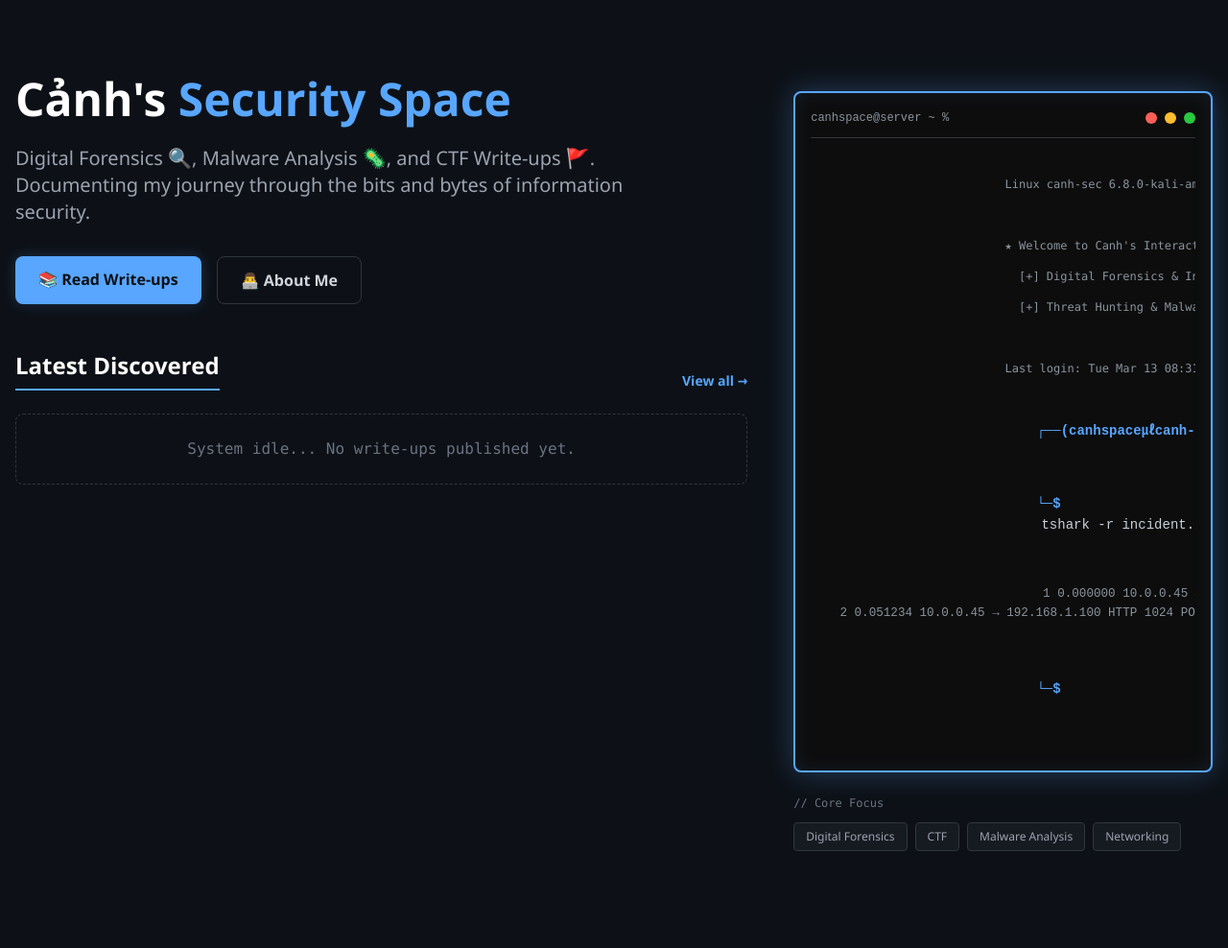
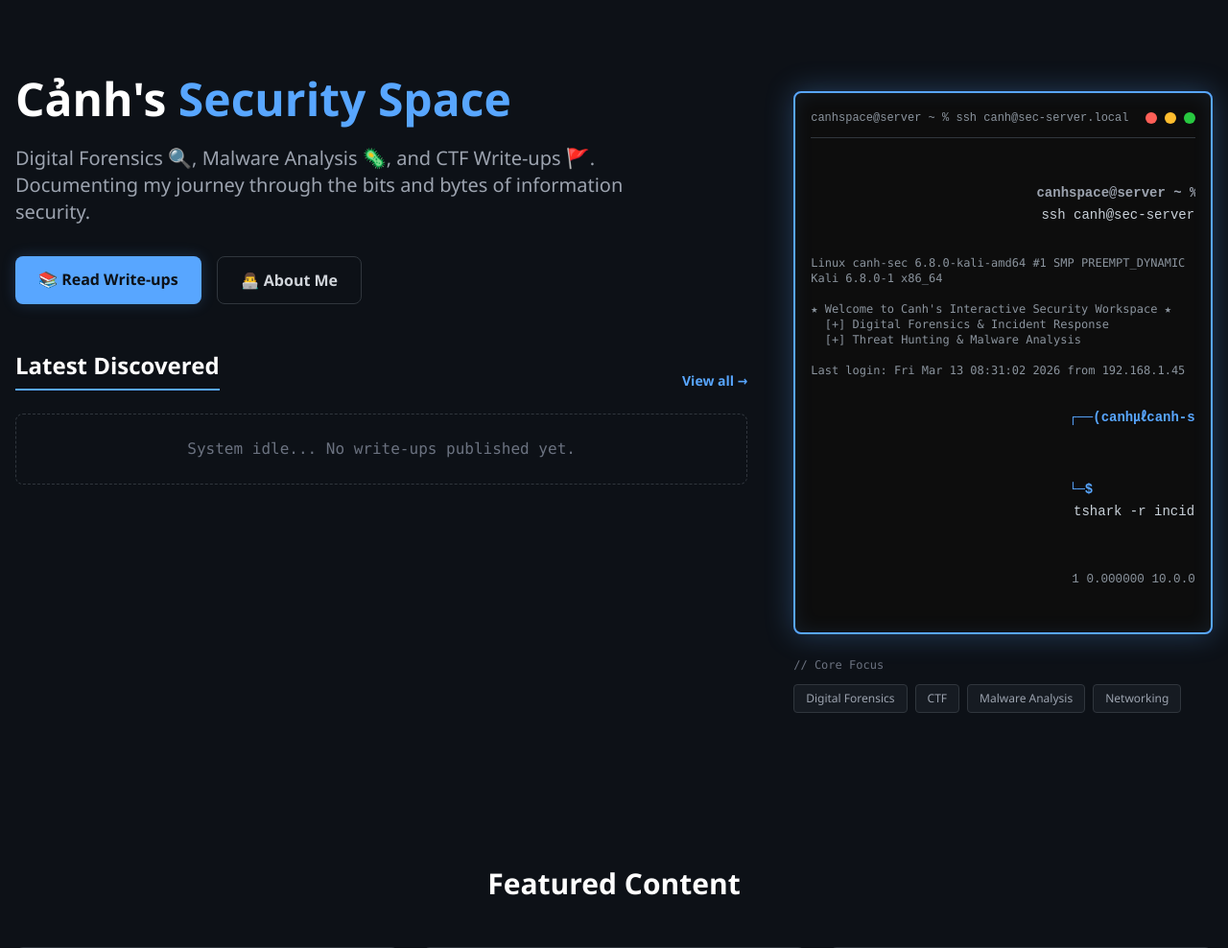
Before and after one commit to Canhsieubanh/canh-sec-blog, a Flask app: page / in a window 1280 px wide. Shown: the part 65-1053 px from the top of the page at 96% size. Run offline with Flask 3, Linux system fonts and the light colour scheme; some libraries are stand-ins or nearby versions.

Commit message:
Refine terminal SSH logic, formatting and fix date

```diff
--- a/templates/index.html
+++ b/templates/index.html
@@ -178,7 +178,7 @@
                 <!-- Terminal UI -->
                 <div class="terminal w-full text-xs sm:text-sm p-4">
                     <div class="terminal-header mb-4">
-                        <span>canhspace@server ~ %</span>
+                        <span>canhspace@server ~ % ssh canh@sec-server.local</span>
                         <div class="terminal-buttons">
                             <div class="terminal-btn close"></div>
                             <div class="terminal-btn minimize"></div>
@@ -186,31 +186,56 @@
                         </div>
                     </div>
                     <div class="terminal-content" id="terminal" style="min-height: 15rem;">
-                        <div class="terminal-line text-[#8b949e] mb-2 text-xs font-mono">
-                            Linux canh-sec 6.8.0-kali-amd64 #1 SMP PREEMPT_DYNAMIC Kali 6.8.0-1 x86_64<br>
-                            <br>
-                            ★ Welcome to Canh's Interactive Security Workspace ★<br>
-                            &nbsp;&nbsp;[+] Digital Forensics & Incident Response<br>
-                            &nbsp;&nbsp;[+] Threat Hunting & Malware Analysis<br>
-                            <br>
-                            Last login: Tue Mar 13 08:31:02 2026 on tty1
+                        <!-- Initial SSH execution line -->
+                        <div class="terminal-line" id="ssh-line">
+                            <span class="prompt text-gray-400">canhspace@server ~ %</span>
+                            <span class="command" id="ssh-cmd"></span><span class="cursor" id="ssh-cursor"></span>
+                        </div>
+
+                        <!-- Hidden Kali session (Shows after SSH connects) -->
+                        <div id="kali-session" style="display:none;">
+                            <div class="terminal-line text-[#8b949e] mb-2 mt-2 text-xs font-mono" style="white-space: pre-wrap; word-break: break-word;">Linux canh-sec 6.8.0-kali-amd64 #1 SMP PREEMPT_DYNAMIC Kali 6.8.0-1 x86_64
+
+★ Welcome to Canh's Interactive Security Workspace ★
+  [+] Digital Forensics & Incident Response
+  [+] Threat Hunting & Malware Analysis
+
+Last login: Fri Mar 13 08:31:02 2026 from 192.168.1.45</div>
+                            <div class="terminal-line">
+                                <span class="prompt text-[#58a6ff] font-bold">┌──(canh㎕canh-sec)-[~]</span>
                             </div>
                             <div class="terminal-line">
-                            <span class="prompt">┌──(canhspace㎕canh-sec) - HOME</span>
+                                <span class="prompt text-[#58a6ff] font-bold">└─$</span>
+                                <span class="command" id="line1"></span><span class="cursor" id="cursor1" style="display:none;"></span>
+                            </div>
+                            <div class="terminal-line" id="output1" style="display:none; font-size: 0.9em; white-space: pre;">
+                                <span class="output" id="output1-text"></span>
+                            </div>
+
+                            <!-- Second command wrapper -->
+                            <div id="cmd2-wrapper" style="display:none; margin-top: 15px;">
+                                <div class="terminal-line">
+                                    <span class="prompt text-[#58a6ff] font-bold">┌──(canh㎕canh-sec)-[~]</span>
                                 </div>
                                 <div class="terminal-line">
-                            <span class="prompt">└─$</span>
-                            <span class="command" id="line1"></span><span class="cursor" id="cursor1"></span>
+                                    <span class="prompt text-[#58a6ff] font-bold">└─$</span>
+                                    <span class="command" id="line2"></span><span class="cursor" id="cursor2" style="display:none;"></span>
                                 </div>
-                        <div class="terminal-line" id="output1" style="display:none; font-size: 0.9em;">
-                            <span class="output" id="output1-text"></span>
+                                <div class="terminal-line" id="output2" style="display:none; font-size: 0.9em; white-space: pre;">
+                                    <span class="output" id="output2-text"></span>
                                 </div>
-                        <div class="terminal-line" style="margin-top: 15px;">
-                            <span class="prompt">└─$</span>
-                            <span class="command" id="line2"></span><span class="cursor" id="cursor2"></span>
                             </div>
-                        <div class="terminal-line" id="output2" style="display:none; font-size: 0.9em;">
-                            <span class="output" id="output2-text"></span>
+
+                            <!-- Final waiting prompt -->
+                            <div id="final-prompt" style="display:none; margin-top: 15px;">
+                                <div class="terminal-line">
+                                    <span class="prompt text-[#58a6ff] font-bold">┌──(canh㎕canh-sec)-[~]</span>
+                                </div>
+                                <div class="terminal-line">
+                                    <span class="prompt text-[#58a6ff] font-bold">└─$</span>
+                                    <span class="cursor" style="display:inline-block;"></span>
+                                </div>
+                            </div>
                         </div>
                     </div>
                 </div>
@@ -277,8 +302,12 @@
 
         // Initialize terminal typing animation
         window.addEventListener('load', function () {
+            // Initial SSH connection command
+            const cmd0 = "ssh canh@sec-server.local";
+
             // First command - TShark packet analysis (Realistic SOC web attack detection)
             const cmd1 = "tshark -r incident.pcap -Y \"http.request.method == POST\" | head -n 3";
+
             const output1 = `    1 0.000000 10.0.0.45 → 192.168.1.100 HTTP 571 POST /api/v1/auth HTTP/1.1
     2 0.051234 10.0.0.45 → 192.168.1.100 HTTP 1024 POST /upload/shell.php HTTP/1.1
     3 0.103456 10.0.0.45 → 192.168.1.100 HTTP 852 POST /api/cmd?exec=whoami HTTP/1.1`;
@@ -289,21 +318,47 @@
 6288   1464   powershell.exe   0xca8b4c00000     12        384       2026-03-13 10:23:45
 7112   6288   cmd.exe          0xd09c5d00000     1         42        2026-03-13 10:24:12`;
 
+            // Start typing SSH
+            typeText(document.getElementById('ssh-cmd'), cmd0, 45, function () {
+                document.getElementById('ssh-cursor').style.display = 'none';
+
+                // Simulate SSH connection delay then show Kali banner
+                setTimeout(function() {
+                    document.getElementById('kali-session').style.display = 'block';
+                    document.getElementById('cursor1').style.display = 'inline-block';
+
+                    // Start typing Command 1
+                    setTimeout(function() {
                         typeText(document.getElementById('line1'), cmd1, 45, function () {
                             document.getElementById('cursor1').style.display = 'none';
                             document.getElementById('output1').style.display = 'block';
+
                             typeText(document.getElementById('output1-text'), output1, 25, function () {
+                                // Show Command 2 wrapper after output 1
+                                setTimeout(function () {
+                                    document.getElementById('cmd2-wrapper').style.display = 'block';
+                                    document.getElementById('cursor2').style.display = 'inline-block';
 
-                    // Second command after delay
-                    setTimeout(function () {
-                        document.getElementById('cursor2').style.display = 'block';
+                                    // Start typing Command 2
                                     typeText(document.getElementById('line2'), cmd2, 40, function () {
                                         document.getElementById('cursor2').style.display = 'none';
                                         document.getElementById('output2').style.display = 'block';
-                            typeText(document.getElementById('output2-text'), output2, 20);
+
+                                        typeText(document.getElementById('output2-text'), output2, 20, function() {
+                                            // Show final blinking prompt waiting for input
+                                            setTimeout(function() {
+                                                document.getElementById('final-prompt').style.display = 'block';
+                                                // auto scroll to bottom when finished
+                                                const terminalContent = document.getElementById('terminal');
+                                                terminalContent.scrollTop = terminalContent.scrollHeight;
+                                            }, 500);
+                                        });
                                     });
                                 }, 1200);
                             });
+                        });
+                    }, 500);
+                }, 800);
             });
         });
     </script>
```
Lines whose indentation alone changed are shown as unchanged.
